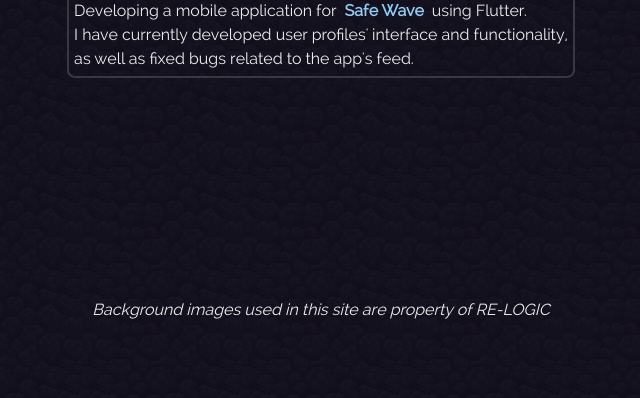
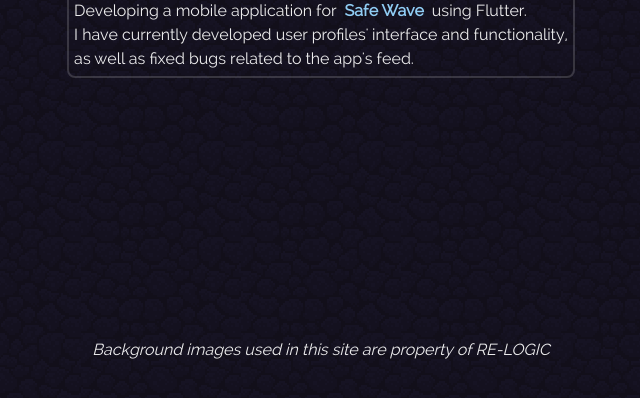
Before and after one commit to HippoBoi/portfolio, a React (Vite) app: page / in a window 1280 px wide. Shown: the part 4003-4401 px from the top of the page, without its empty margins (319-959 px from the left). Built offline with nearby package versions, Linux system fonts and the light colour scheme.

Commit message:
navbar scroll fix

```diff
--- a/src/components/BottomText.tsx
+++ b/src/components/BottomText.tsx
@@ -1,11 +1,10 @@
 import { Center, Text, useColorModeValue } from '@chakra-ui/react'
-import React from 'react'
 
 const BottomText = () => {
     const weight = useColorModeValue("bold", "");
 
     return (
-        <Center marginTop={"220px"}>
+        <Center marginTop={"260px"}>
             <Text
                 fontWeight={weight} as={"i"}>
                 Background images used in this site are property of RE-LOGIC
--- a/src/components/NavBar.tsx
+++ b/src/components/NavBar.tsx
@@ -11,6 +11,7 @@ const NavBar = () => {
     const projectsPos = 550;
     const about = 1150;
     const studiesPos = 2420;
+    const experiencePos = 3500;
 
     const moveScroll = (option: string) => {
         let newPos = 0;
@@ -26,7 +27,7 @@ const NavBar = () => {
                 newPos = studiesPos;
             break;
             case "Experience":
-                newPos = studiesPos;
+                newPos = experiencePos;
             break;
         }
 
```
